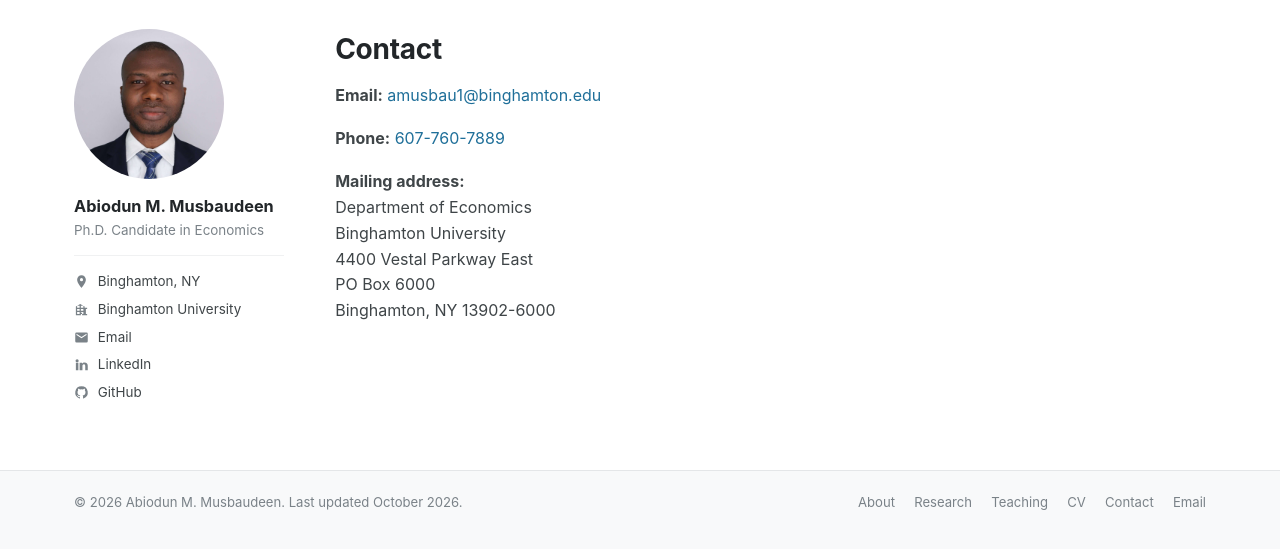
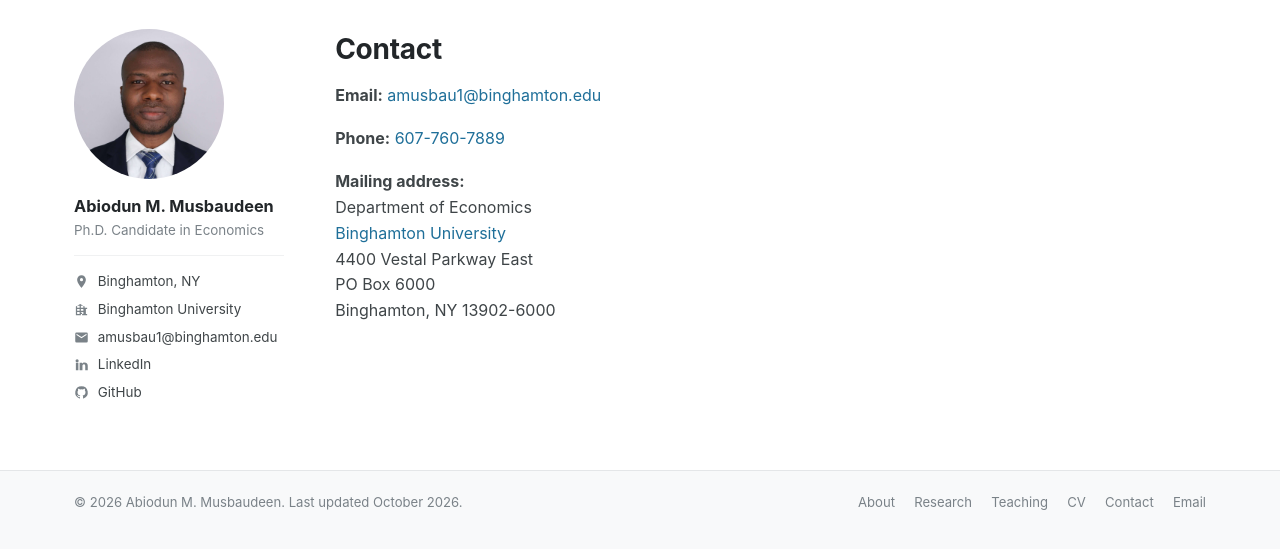
Before and after one commit to abiodunmusbaudeen/abiodunmusbaudeen.github.io, a plain HTML site: page contact.html in a window 1280 px wide. Shown: the part 55-604 px from the top of the page. Drawn offline with Linux system fonts and the light colour scheme.

Commit message:
Link university affiliation, email address, and directions

```diff
--- a/contact.html
+++ b/contact.html
@@ -50,15 +50,15 @@
     <ul>
       <li>
         <svg viewBox="0 0 24 24" aria-hidden="true"><path d="M12 2C8.1 2 5 5.1 5 9c0 5.2 7 13 7 13s7-7.8 7-13c0-3.9-3.1-7-7-7zm0 9.5A2.5 2.5 0 1 1 12 6.5a2.5 2.5 0 0 1 0 5z"/></svg>
-        <span>Binghamton, NY</span>
+        <a href="https://www.google.com/maps/dir/?api=1&amp;destination=Binghamton%2C%20NY" aria-label="Binghamton, NY directions on Google Maps">Binghamton, NY</a>
       </li>
       <li>
         <svg viewBox="0 0 24 24" aria-hidden="true"><path d="M3 21V7l7-4 7 4v2h4v12h-8v-4h-2v4H3zm2-2h4v-3H5v3zm0-5h4v-3H5v3zm0-5h4V6H5v3zm6 10h4v-3h-4v3zm0-5h4v-3h-4v3zm0-5h4V6h-4v3zm8 10h2v-8h-2v8z"/></svg>
-        <span>Binghamton University</span>
+        <a href="https://www.binghamton.edu/">Binghamton University</a>
       </li>
       <li>
         <svg viewBox="0 0 24 24" aria-hidden="true"><path d="M20 4H4a2 2 0 0 0-2 2v12a2 2 0 0 0 2 2h16a2 2 0 0 0 2-2V6a2 2 0 0 0-2-2zm0 4-8 5-8-5V6l8 5 8-5v2z"/></svg>
-        <a href="mailto:amusbau1@binghamton.edu">Email</a>
+        <a href="mailto:amusbau1@binghamton.edu">amusbau1@binghamton.edu</a>
       </li>
       <li>
         <svg viewBox="0 0 24 24" aria-hidden="true"><path d="M4.98 3.5a2.5 2.5 0 1 0 0 5 2.5 2.5 0 0 0 0-5zM3 9h4v12H3V9zm6 0h3.8v1.7h.05c.53-1 1.83-2.05 3.76-2.05C20.6 8.65 22 10.6 22 14v7h-4v-6.2c0-1.5-.03-3.4-2.07-3.4-2.08 0-2.4 1.6-2.4 3.3V21H9V9z"/></svg>
@@ -79,7 +79,7 @@
       <p>
         <strong>Mailing address:</strong><br>
         Department of Economics<br>
-        Binghamton University<br>
+        <a href="https://www.binghamton.edu/">Binghamton University</a><br>
         4400 Vestal Parkway East<br>
         PO Box 6000<br>
         Binghamton, NY 13902-6000
```
Also changed, not shown: index.html (+5 -5 lines), research.html (+3 -3 lines), teaching.html (+3 -3 lines).
